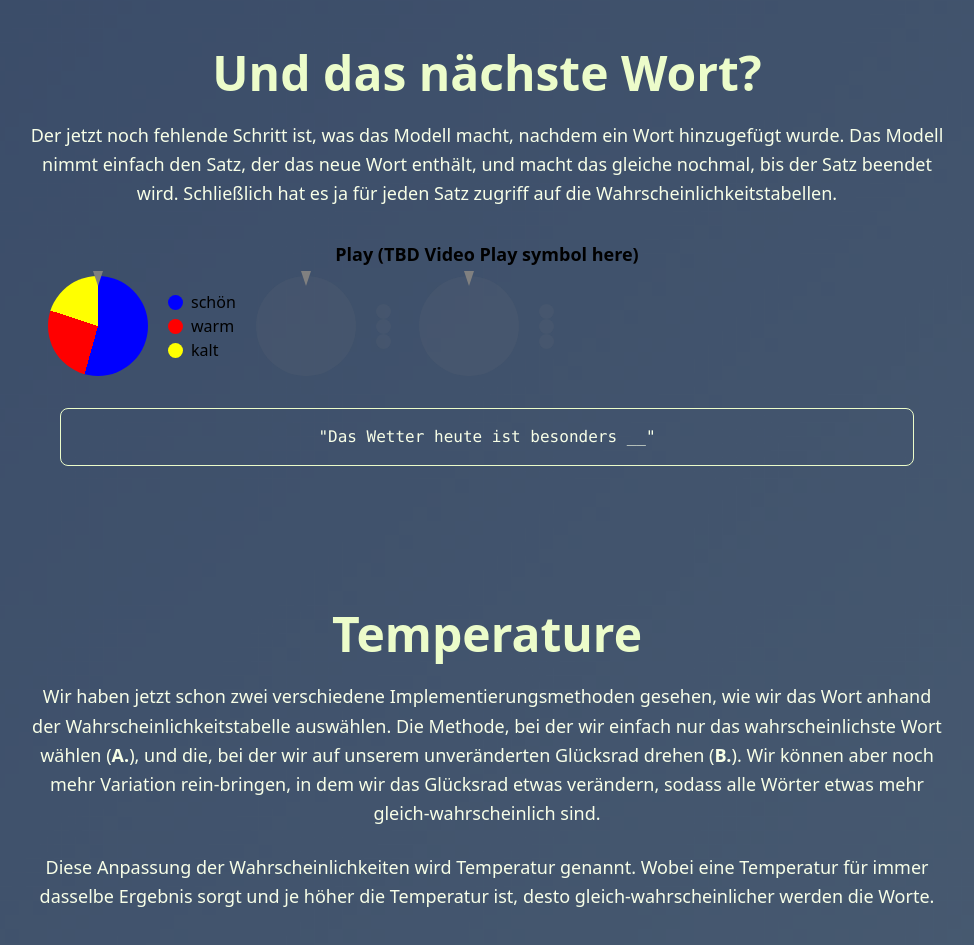
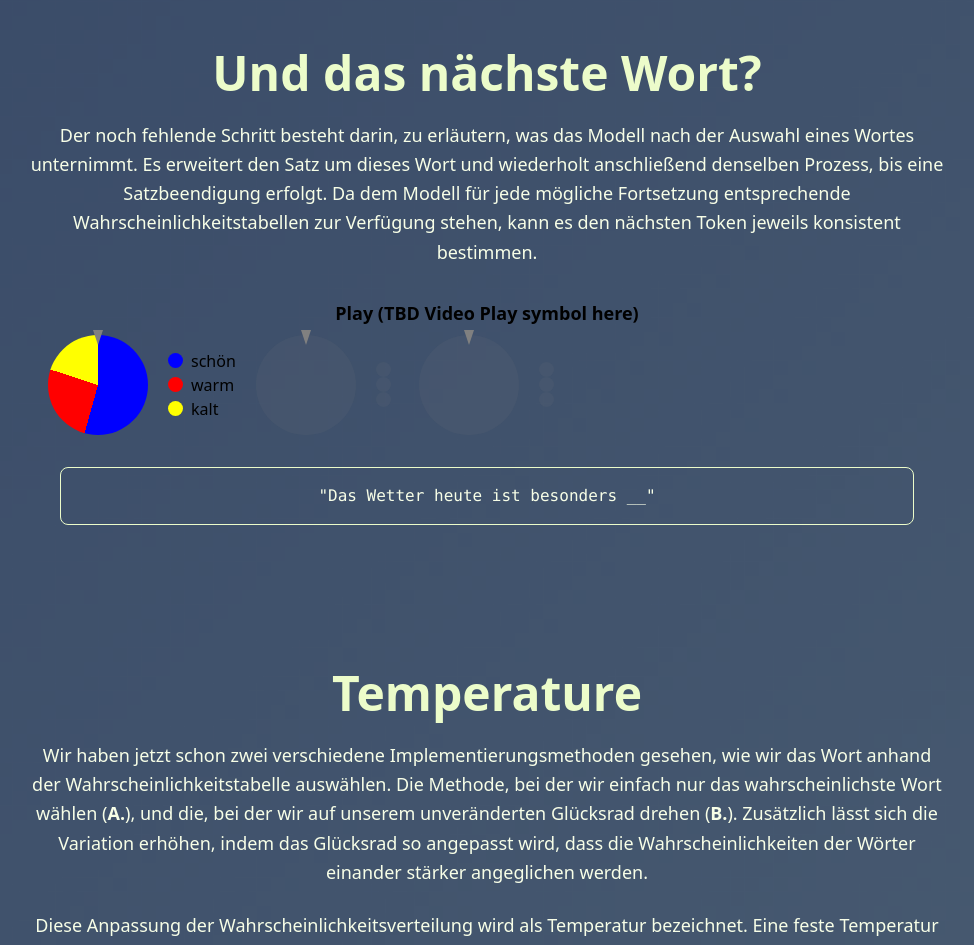
Before and after one commit to TNattermann/weiss-die-ki-dass-sie-nichts-weiss-frontend, a React (Vite) app: page /temperature in a window 1280 px wide. Shown: the part 2120-3065 px from the top of the page, without its empty margins (294-1268 px from the left). Built offline with nearby package versions, Linux system fonts and the light colour scheme.

Commit message:
updated Texts

```diff
--- a/src/pages/Wahrscheinlichkeitstabellen/NextWord.tsx
+++ b/src/pages/Wahrscheinlichkeitstabellen/NextWord.tsx
@@ -68,10 +68,9 @@ export default function NextWord() {
                 <div className="text-center mb-16">
                     <div>
                         <p className="text-lg text-text-normal mb-6 leading-relaxed">
-
-                        Der jetzt noch fehlende Schritt ist, was das Modell macht, nachdem ein Wort hinzugefügt wurde.
-                        Das Modell nimmt einfach den Satz, der das neue Wort enthält, und macht das gleiche nochmal,
-                        bis der Satz beendet wird. Schließlich hat es ja für jeden Satz zugriff auf die Wahrscheinlichkeitstabellen.
+                            Der noch fehlende Schritt besteht darin, zu erläutern, was das Modell nach der Auswahl eines Wortes unternimmt.
+                            Es erweitert den Satz um dieses Wort und wiederholt anschließend denselben Prozess, bis eine Satzbeendigung erfolgt.
+                            Da dem Modell für jede mögliche Fortsetzung entsprechende Wahrscheinlichkeitstabellen zur Verfügung stehen, kann es den nächsten Token jeweils konsistent bestimmen.
                         </p>
 
 
--- a/src/pages/Wahrscheinlichkeitstabellen/Temperature.tsx
+++ b/src/pages/Wahrscheinlichkeitstabellen/Temperature.tsx
@@ -113,14 +113,16 @@ export default function Temperature() {
 
                         Wir haben jetzt schon zwei verschiedene Implementierungsmethoden gesehen, wie wir das Wort anhand der
                         Wahrscheinlichkeitstabelle auswählen. Die Methode, bei der wir einfach nur das wahrscheinlichste Wort wählen (<b>A.</b>),
-                        und die, bei der wir auf unserem unveränderten Glücksrad drehen (<b>B.</b>). Wir können aber noch mehr Variation rein-bringen,
-                        in dem wir das Glücksrad etwas verändern, sodass alle Wörter etwas mehr gleich-wahrscheinlich sind.
+                        und die, bei der wir auf unserem unveränderten Glücksrad drehen (<b>B.</b>).
+                        Zusätzlich lässt sich die Variation erhöhen, indem das Glücksrad so angepasst wird,
+                        dass die Wahrscheinlichkeiten der Wörter einander stärker angeglichen werden.
                         </p>
 
                         <p className="text-lg text-text-normal mb-6 leading-relaxed">
-
-                        Diese Anpassung der Wahrscheinlichkeiten wird Temperatur genannt. Wobei eine Temperatur für immer dasselbe Ergebnis
-                        sorgt und je höher die Temperatur ist, desto gleich-wahrscheinlicher werden die Worte.
+                            Diese Anpassung der Wahrscheinlichkeitsverteilung wird als Temperatur bezeichnet.
+                            Eine feste Temperatur führt bei identischer Ausgangslage stets zum gleichen Ergebnis.
+                            Mit steigender Temperatur nähern sich die Wahrscheinlichkeiten der möglichen Wörter einander an,
+                            sodass die Auswahl zunehmend gleichverteilt erfolgt.
                         </p>
                     </div>
                 </div>
--- a/src/pages/Wahrscheinlichkeitstabellen/WahrMainTakeAways.tsx
+++ b/src/pages/Wahrscheinlichkeitstabellen/WahrMainTakeAways.tsx
@@ -29,7 +29,7 @@ export default function WahrMainTakeaways() {
                 <p className="text-on-primary-container">
                   Damit das Modell nicht immer das Selbe <Tilde />antwortet, werden Wahrscheinlichkeitstabellen benutzt,
                   um die Wörter zu wählen. Dadurch wirkt das Modell nicht so statisch.
-                  Damit das Modell <Tilde />herausfinded, welche Wörter gut passen, nutzt es Wahrscheinlichkeitstabellen,
+                  Damit das Modell <Tilde />herausfindet, welche Wörter gut passen, nutzt es Wahrscheinlichkeitstabellen,
                   um dann sehr wahrscheinlich ein gut passendes Wort zum bestehenden Text zu finden.
                 </p>
               </div>
--- a/src/pages/wordembeddings/WordEmbeddingsIntroduction.tsx
+++ b/src/pages/wordembeddings/WordEmbeddingsIntroduction.tsx
@@ -17,7 +17,7 @@ function WordEmbeddingsIntroduction() {
                 <div className="grid grid-cols-1 lg:grid-cols-2 gap-12 items-center mb-16">
                     <div>
                         <p className="text-lg text-text-normal mb-6 leading-relaxed">
-                            Da ein Computer nur mit Zahlen arbeiten kann, müssen Wörter zunächst in eine für ihn verständliche Form „übersetzt“ werden.
+                            Da ein Computer nur mit Zahlen arbeiten kann, müssen Wörter oder Tokens zunächst in eine für ihn verständliche Form „übersetzt“ werden.
                             Bei dieser Übersetzung soll die Bedeutung der Wörter möglichst erhalten bleiben.
                             Moderne Sprachmodelle, wie ChatGPT nutzen hierfür sogenannte Worteinbettungen (Word Embeddings).
                         </p>
```
